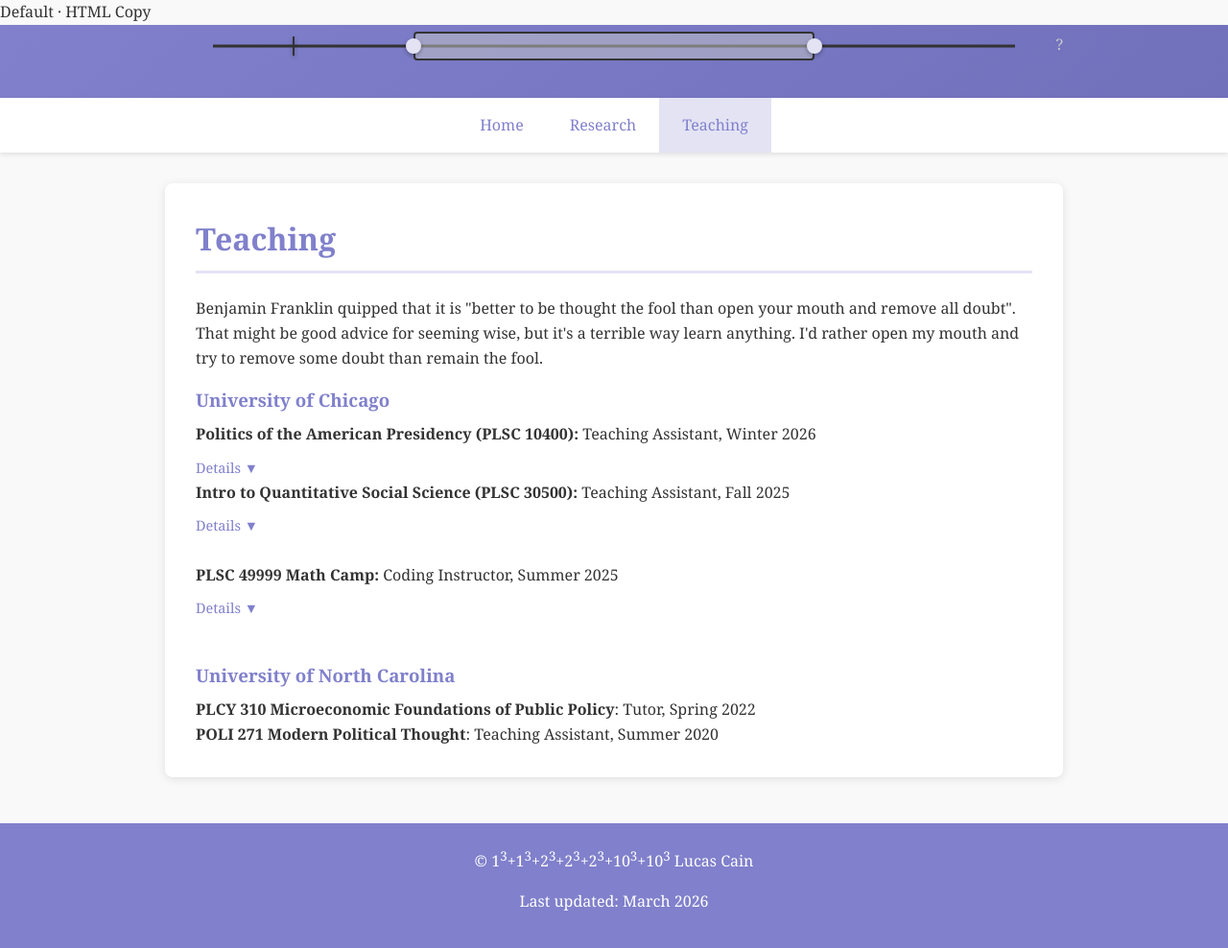
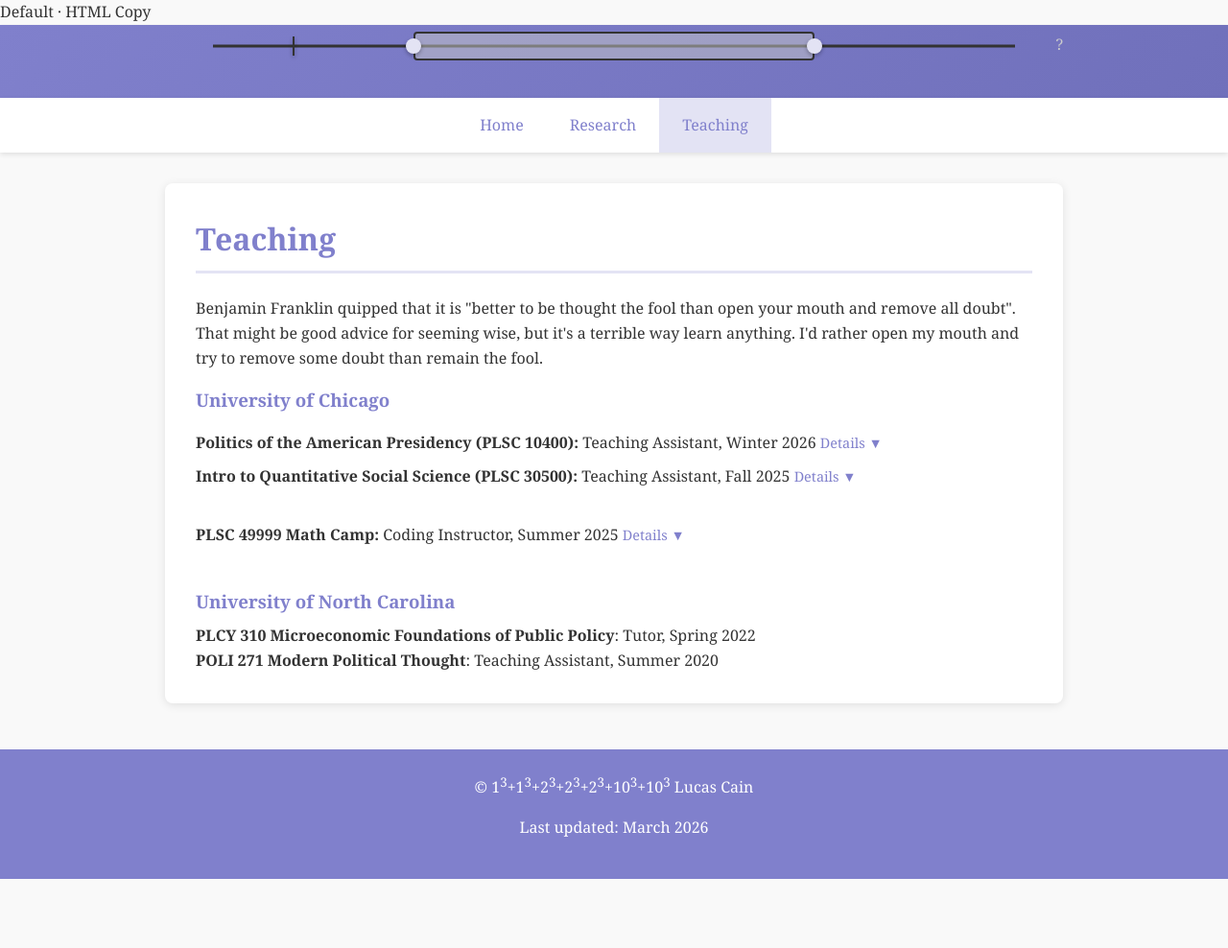
Before and after one commit to L-Cain/L-Cain.github.io, a Jekyll site: the page built from teaching.md, in a window 1280 px wide and 993 px high. Shown: the top 988 px of the window at 96% size. Built offline with Jekyll 4.4.1, drawn with Linux system fonts in a browser that asks for light colours; our own code applies the rules of GitHub Pages for plain Markdown files.

```diff
--- a/teaching.md
+++ b/teaching.md
@@ -3,7 +3,7 @@
   <p>Benjamin Franklin quipped that it is "better to be thought the fool than open your mouth and remove all doubt". That might be good advice for seeming wise, but it's a terrible way learn anything. I'd rather open my mouth and try to remove some doubt than remain the fool. </p>
   <h3>University of Chicago</h3>
   <ul>
-      <strong>Politics of the American Presidency (PLSC 10400): </strong> Teaching Assistant, Winter 2026 <br>
+      <strong>Politics of the American Presidency (PLSC 10400): </strong> Teaching Assistant, Winter 2026
       <button onclick="var a=this.nextElementSibling;a.style.display=a.style.display==='block'?'none':'block';this.textContent=this.textContent==='Details ▼'?'Details ▲':'Details ▼';" style="margin-top:0.5rem;background:none;border:none;color:#8080cc;padding:0.25rem 0;cursor:pointer;font-family:inherit;font-size:0.9rem;">Details ▼</button>
     <div style="display:none;margin-top:0.75rem;padding:1rem;background:#f0f0f8;border-left:3px solid #8080cc;border-radius:0 4px 4px 0;">
       <p><strong>Level: </strong>  Undergraduate </p>
@@ -15,7 +15,7 @@
 
 
   <ul>
-      <strong> Intro to Quantitative Social Science (PLSC 30500): </strong>  Teaching Assistant, Fall 2025 <br>
+      <strong> Intro to Quantitative Social Science (PLSC 30500): </strong>  Teaching Assistant, Fall 2025
       <button onclick="var a=this.nextElementSibling;a.style.display=a.style.display==='block'?'none':'block';this.textContent=this.textContent==='Details ▼'?'Details ▲':'Details ▼';" style="margin-top:0.5rem;background:none;border:none;color:#8080cc;padding:0.25rem 0;cursor:pointer;font-family:inherit;font-size:0.9rem;">Details ▼</button>
     <div style="display:none;margin-top:0.75rem;padding:1rem;background:#f0f0f8;border-left:3px solid #8080cc;border-radius:0 4px 4px 0;">
       <p><strong>Level: </strong>  PhD </p>
@@ -28,7 +28,7 @@
   <br>
 
   <ul>
-      <strong>PLSC 49999 Math Camp: </strong> Coding Instructor, Summer 2025 <br>
+      <strong>PLSC 49999 Math Camp: </strong> Coding Instructor, Summer 2025
       <button onclick="var a=this.nextElementSibling;a.style.display=a.style.display==='block'?'none':'block';this.textContent=this.textContent==='Details ▼'?'Details ▲':'Details ▼';" style="margin-top:0.5rem;background:none;border:none;color:#8080cc;padding:0.25rem 0;cursor:pointer;font-family:inherit;font-size:0.9rem;">Details ▼</button>
     <div style="display:none;margin-top:0.75rem;padding:1rem;background:#f0f0f8;border-left:3px solid #8080cc;border-radius:0 4px 4px 0;">
       <p><strong>Level: </strong>  PhD </p>
```
